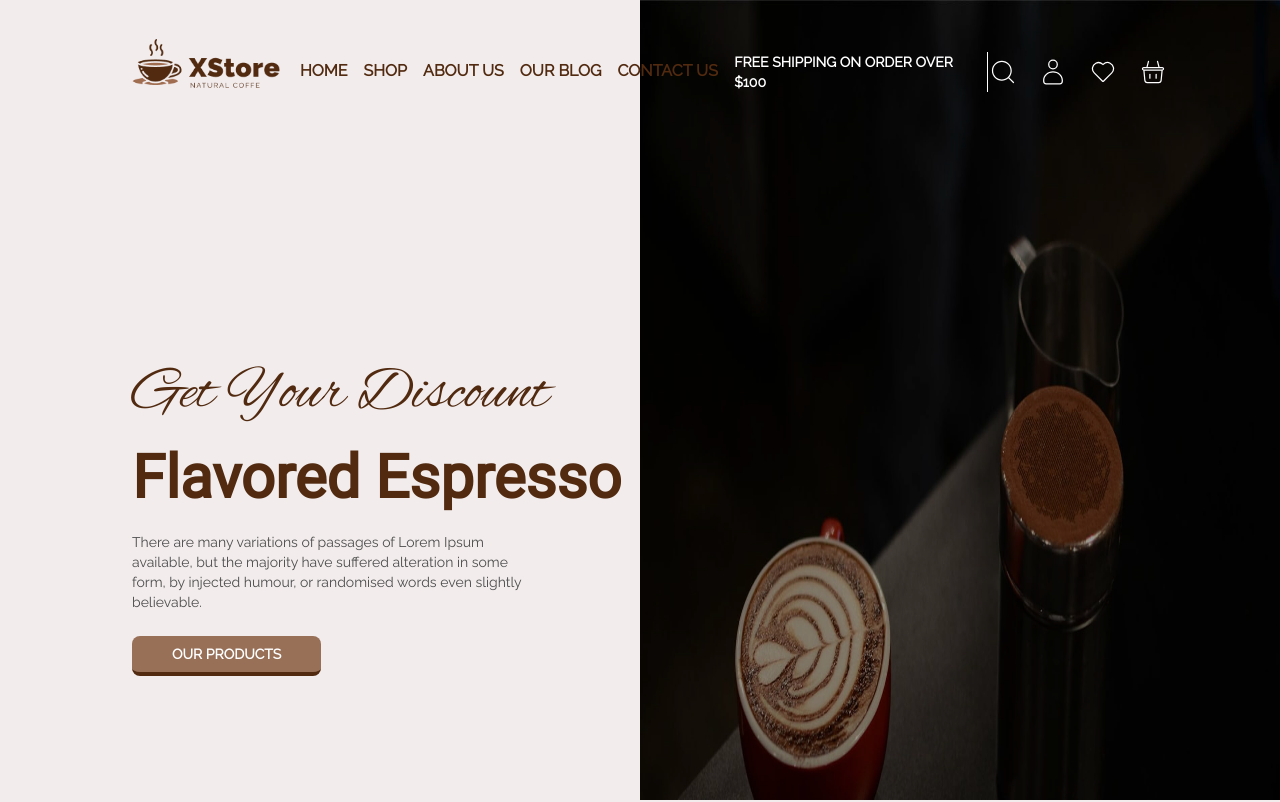
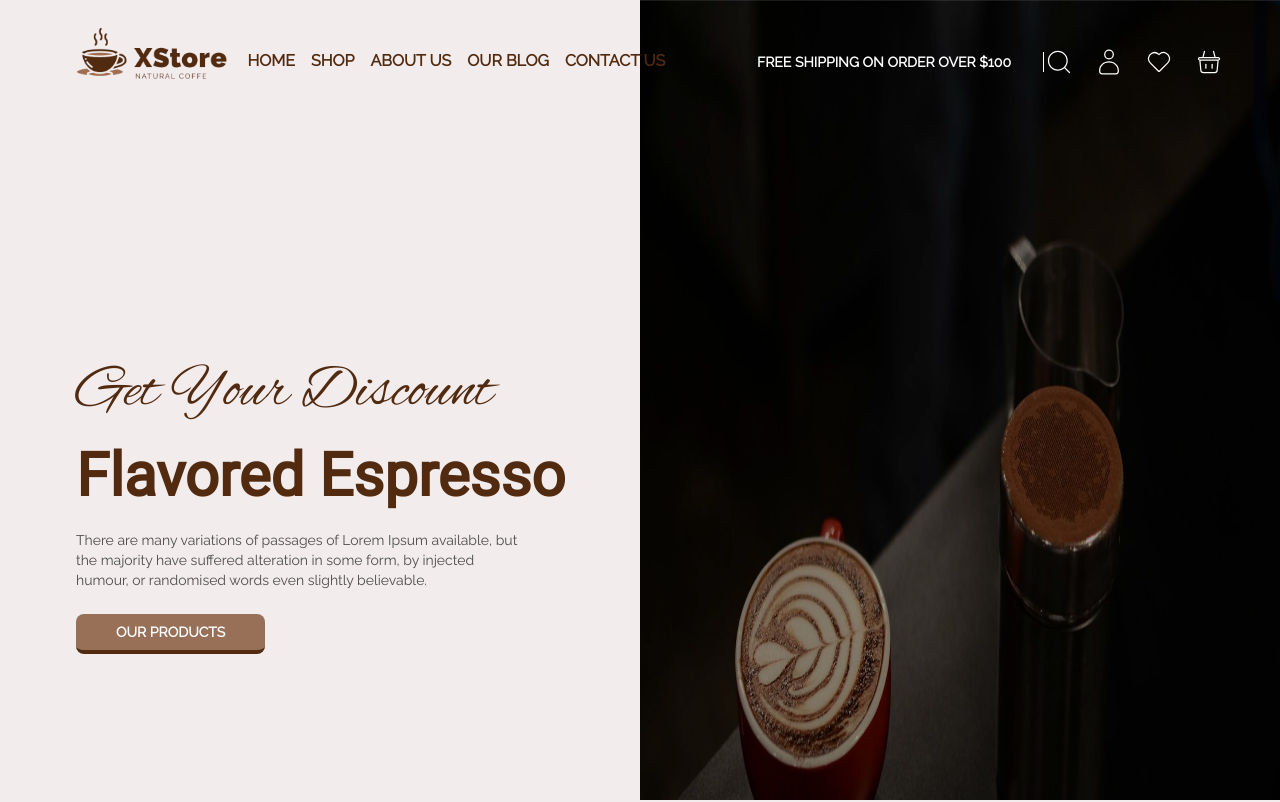
Before and after one commit to dosepehr/Natural-coffee, a React (Vite) app: page / in a window 1280 px wide. Shown: the top 802 px of the page. Built offline with nearby package versions, Linux system fonts and the light colour scheme; data requests are answered from the project's data file.

Commit message:
edit routing logic

```diff
--- a/src/App.tsx
+++ b/src/App.tsx
@@ -1,22 +1,12 @@
-import ChooseUs from "./Components/common/ChooseUs";
-import EmailSender from "./Components/common/EmailSender";
-import Equipment from "./Components/common/Equipment";
+import { Outlet } from "react-router-dom";
 import Footer from "./Components/common/Footer";
 import Header from "./Components/common/Header";
-import Discover from "./Components/layout/Discover";
-import Hero from "./Components/common/Hero";
 
 const App: React.FC = () => {
   return (
     <>
-      <div className="lg:px-26 mx-auto bg-[#F2ECEC] py-2 sm:px-10 md:px-14 px-5">
-        <Header />
-        <Hero />
-        <Equipment />
-      </div>
-      <ChooseUs />
-      <Discover />
-      <EmailSender />
+      <Header />
+      <Outlet />
       <Footer />
     </>
   );
--- /dev/null
+++ b/src/Components/layout/Home.tsx
@@ -0,0 +1,18 @@
+import ChooseUs from "../common/ChooseUs";
+import EmailSender from "../common/EmailSender";
+import Equipment from "../common/Equipment";
+import Discover from "../layout/Discover";
+import Hero from "../common/Hero";
+const Home = () => {
+  return (
+    <>
+      <Hero />
+      <Equipment />
+      <ChooseUs />
+      <Discover />
+      <EmailSender />
+    </>
+  );
+};
+
+export default Home;
```
Also changed, not shown: src/router/index.tsx (+12 -0 lines).
